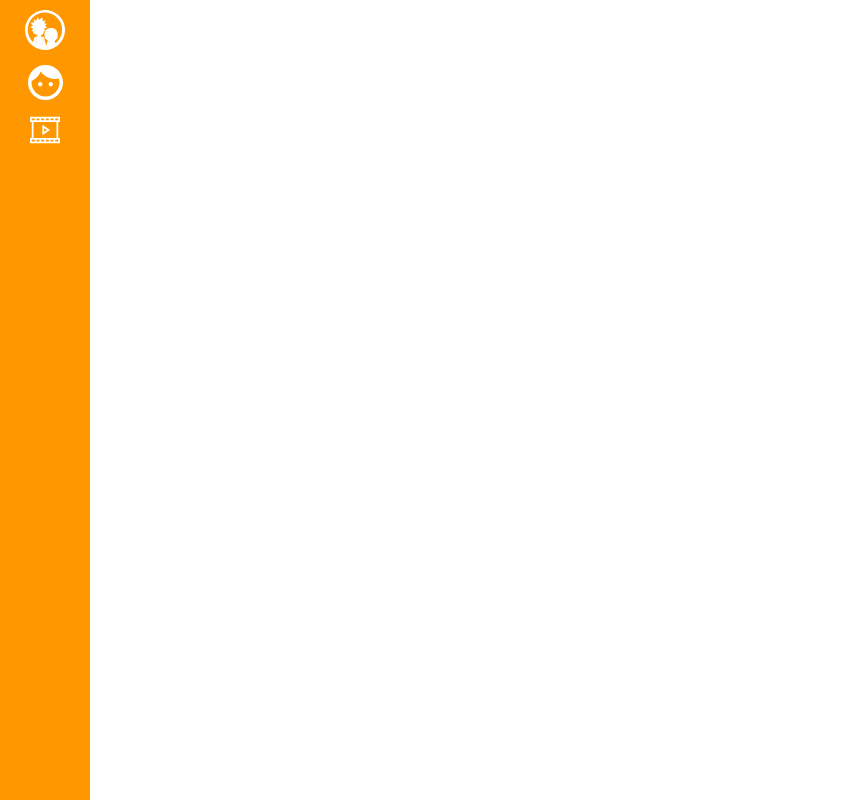
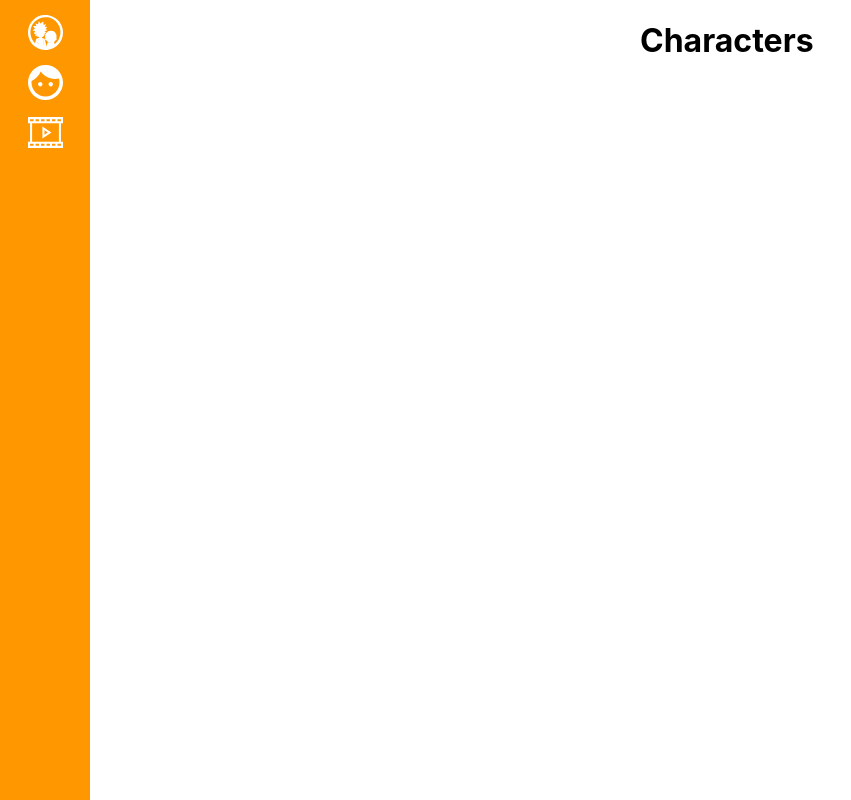
Before and after one commit to dayanapanova/Rick-and-Morty, a React (Create React App) app: page /characters in a window 1280 px wide. Shown: the whole page, without its empty margins (0-851 px from the left). Built offline with nearby package versions, Linux system fonts and the light colour scheme.

Commit message:
setting react router

```diff
--- a/package.json
+++ b/package.json
@@ -13,8 +13,8 @@
     "i18n": "^0.13.3",
     "react": "^17.0.2",
     "react-dom": "^17.0.2",
+    "react-router-dom": "^5.3.0",
     "react-scripts": "4.0.3",
-    "styled-components": "^5.3.1",
     "web-vitals": "^1.1.2"
   },
   "scripts": {
--- a/src/App.js
+++ b/src/App.js
@@ -1,11 +1,21 @@
 import Navigation from './components/Navigation';
+import { BrowserRouter as Router, Route, Link, Switch } from 'react-router-dom';
 import './App.css';
-
+import Characters from './components/Characters';
+import Episodes from './components/Episodes';
+import Home from './components/Home'
 function App() {
   return (
-    <div className="App">
-      <Navigation />
-    </div>
+    <Router>
+      <div className="App">
+        <Navigation />
+      </div>
+      <Switch>
+        <Route exact path='/' component={Home}></Route>
+        <Route exact path='/episodes' component={Episodes}></Route>
+        <Route exact path='/characters' component={Characters}></Route>
+      </Switch>
+    </Router>
   );
 }
 
--- a/src/assets/CharacterIcon.js
+++ b/src/assets/CharacterIcon.js
@@ -2,7 +2,6 @@ import React from "react";
 
 export default (props) => (
     <svg
-        width="40"
         xmlns="http://www.w3.org/2000/svg"
         x="0"
         y="0"
--- /dev/null
+++ b/src/components/Characters.js
@@ -0,0 +1,11 @@
+import React from "react";
+
+const Characters = () => {
+    return (
+        <div className="content-section">
+            <h1>Characters</h1>
+        </div>
+    )
+}
+
+export default Characters;
--- /dev/null
+++ b/src/components/Episodes.js
@@ -0,0 +1,11 @@
+import React from "react";
+
+const Episodes = () => {
+    return (
+        <div className="content-section">
+            <h1>Episodes</h1>
+        </div>
+    )
+}
+
+export default Episodes;
--- /dev/null
+++ b/src/components/Home.js
@@ -0,0 +1,11 @@
+import React from "react";
+
+const Home = () => {
+    return (
+        <div className="content-section">
+            <h1>Home</h1>
+        </div>
+    )
+}
+
+export default Home;
--- a/src/components/Navigation.js
+++ b/src/components/Navigation.js
@@ -2,42 +2,13 @@ import React from "react";
 import CharacterIcon from "../assets/CharacterIcon";
 import NavigationIcon from "../assets/NavigationIcon";
 import EpisodeIcon from "../assets/EpisodeIcon";
-import styled from "styled-components";
-
-const LogoSvg = styled(NavigationIcon)`
-    width: 40px;
-    height: 40px;
-    fill: #fff;
-    margin: 0 auto;
-    margin-top: 10px;
-    display: block;
-    cursor: pointer;
-`
-const CharacterSvg = styled(CharacterIcon)`
-    width: 35px;
-    height: 35px;
-    fill: #fff;
-    margin: 0 auto;
-    margin-top: 15px;
-    display: block;
-    cursor: pointer;
-`
-const EpisodeSvg = styled(EpisodeIcon)`
-    width: 30px;
-    height: 30px;
-    fill: #fff;
-    margin: 0 auto;
-    margin-top: 15px;
-    display: block;
-    cursor: pointer;
-`
 
 const Navigation = () => {
     return (
         <div className='navigation-section'>
-            <LogoSvg />
-            <CharacterSvg />
-            <EpisodeSvg />
+            <NavigationIcon className='navigation-icon' />
+            <CharacterIcon className='navigation-icon' />
+            <EpisodeIcon className='navigation-icon' />
         </div>
     )
 }
--- a/src/index.css
+++ b/src/index.css
@@ -20,3 +20,20 @@ code {
   width: 90px;
   background-color: rgb(255 152 0);
 }
+
+.navigation-icon {
+  display: block;
+  width: 35px;
+  height: 35px;
+  margin: 0 auto;
+  fill: #fff;
+  margin-top: 15px;
+  margin-bottom: 15px;
+  cursor: pointer;
+}
+
+.content-section {
+  top: 0;
+  left: 50%;
+  position: absolute;
+}
```
Also changed, not shown: 1 other file (tests, documents, lock files or other folders).
